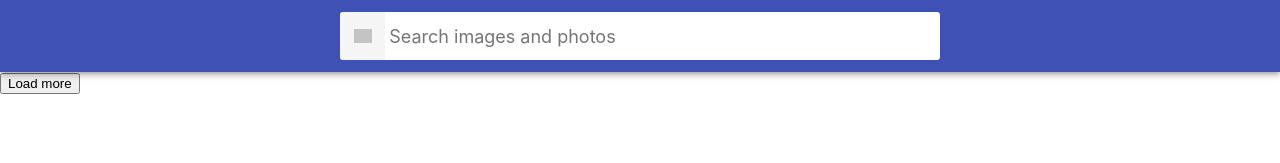
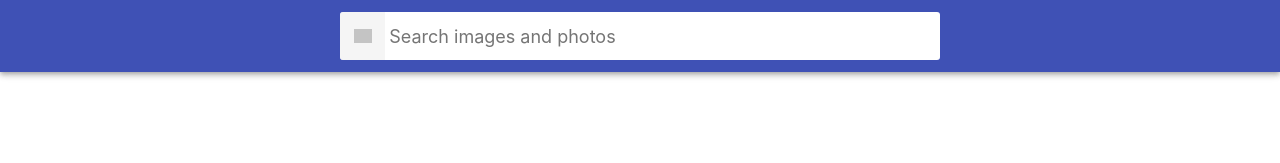
Before and after one commit to hotgorod/goit-react-hw-03-image-finder, a React (Create React App) app: page / in a window 1280 px wide. Shown: the top 163 px of the page. Built offline with nearby package versions, Linux system fonts and the light colour scheme; grey boxes are pictures that could not be loaded.

Commit message:
load more works

```diff
--- a/src/components/Button/Button.jsx
+++ b/src/components/Button/Button.jsx
@@ -0,0 +1,12 @@
+import React, { Component } from 'react';
+import css from './Button.module.css';
+
+export default class Button extends Component {
+  render() {
+    return (
+      <button type="button" onClick={this.props.onClick}>
+        Load more
+      </button>
+    );
+  }
+}
--- a/src/components/ImageGallery/ImageGallery.jsx
+++ b/src/components/ImageGallery/ImageGallery.jsx
@@ -1,7 +1,9 @@
 import { Component } from 'react';
-import css from './ImageGallery.module.css'
+import css from './ImageGallery.module.css';
 import { getImages } from 'services/getImages';
 import Modal from 'components/Modal/Modal';
+import ImageGalleryItem from 'components/ImageGalleryItem/ImageGalleryItem';
+import Button from 'components/Button/Button';
 
 class ImageGallery extends Component {
   state = {
@@ -23,16 +25,19 @@ class ImageGallery extends Component {
   }
   componentDidUpdate(prevProps, prevState) {
     if (prevProps.searchText !== this.props.searchText) {
-      this.setState(prevState => ({
+
+      this.setState({
         isLoading: true,
         error: false,
         errorMessage: 'Something went wrong! Try again later',
         currentPage: 1,
-      }));
-
-
-
-      getImages(this.props.searchText, this.state.currentPage)
+        images: null,
+      });
+      this.loadMoreImages(this.props.searchText, this.state.currentPage);
+    }
+  }
+  loadMoreImages = (searchText, page) => {
+    getImages(searchText, page)
       .then(response => {
         if (response.status === 200) {
           return response.json();
@@ -43,18 +48,19 @@ class ImageGallery extends Component {
       .then(data => {
         if (data.hits.length === 0) {
           this.setState({ error: true, errorMessage: 'No results found' });
-
         } else {
           this.setState(prevState => ({
-              images: data.hits,
-
+            images: Array.isArray(prevState.images)
+              ? [...prevState.images, ...data.hits]
+              : data.hits,
+            totalImages: data.total,
+            currentPage: prevState.currentPage + 1,
           }));
         }
       })
       .catch(() => this.setState({ error: true }))
       .finally(() => this.setState({ isLoading: false }));
-    }
-  }
+  };
 
   openModal = imageURL => {
     this.setState({ showModal: true, modalImageURL: imageURL });
@@ -78,37 +84,9 @@ class ImageGallery extends Component {
     }
   };
   onLoadMoreClick = () => {
-      this.setState(
-          prevState => ({
-            isLoading: true,
-            currentPage: prevState.currentPage + 1, // Увеличиваем номер текущей страницы
-          }),
-          () => {
-            getImages(this.props.searchText, this.state.currentPage)
-              .then(response => {
-                if (response.status === 200) {
-                  return response.json();
-                } else {
-                  return Promise.reject(new Error('ErrorDetected'));
-                }
-              })
-              .then(data => {
-                if (data.hits.length === 0) {
-                  this.setState({
-                    error: true,
-                    errorMessage: 'No results found',
-                  });
-                } else {
-                  this.setState(prevState => ({
-                    images: [...prevState.images, ...data.hits], // Добавляем новые фотографии к существующим
-                    totalImages: data.total,
-                  }));
-                }
-              })
-              .catch(() => this.setState({ error: true }))
-              .finally(() => this.setState({ isLoading: false }));
-          }
-        );
+    this.setState(prevState => ({ currentPage: prevState.currentPage + 1 }));
+
+    this.loadMoreImages(this.props.searchText, this.state.currentPage);
   };
 
   render() {
@@ -129,13 +107,12 @@ class ImageGallery extends Component {
           {images &&
             images.map(el => {
               return (
-                <li key={el.id}>
-                  <img
+                <ImageGalleryItem
+                  key={el.id}
                   src={el.webformatURL}
                   alt={el.tags}
                   onClick={() => this.onImageClick(el.largeImageURL)}
                 />
-                </li>
               );
             })}
         </ul>
@@ -145,9 +122,9 @@ class ImageGallery extends Component {
             onClick={this.onOverlayClick}
           />
         )}
-        <button type="button" onClick={this.onLoadMoreClick} >
-          Load more
-        </button>
+        {this.state.totalImages > (this.state.images || []).length && (
+          <Button onClick={this.onLoadMoreClick} />
+        )}
       </>
     );
   }
--- a/src/components/ImageGalleryItem/ImageGalleryItem.jsx
+++ b/src/components/ImageGalleryItem/ImageGalleryItem.jsx
@@ -0,0 +1,16 @@
+import React, { Component } from "react";
+import css from './ImageGalleryItem.module.css'
+
+export default class ImageGalleryItem extends Component{
+    render(){
+        return (
+          <li key={this.props.key}>
+            <img
+              src={this.props.src}
+              alt={this.props.alt}
+              onClick={this.props.onClick}
+            />
+          </li>
+        );
+    }
+}
--- a/src/components/SearchForm/SearchForm.jsx
+++ b/src/components/SearchForm/SearchForm.jsx
@@ -10,7 +10,8 @@ class SearchForm extends Component {
   };
   handleSubmit = e => {
       e.preventDefault();
-      this.props.handleSearch(this.state.value);
+    this.props.handleSearch(this.state.value);
+    this.setState({ value: '' });
   };
   render() {
     return (
```
Lines whose indentation alone changed are shown as unchanged.
